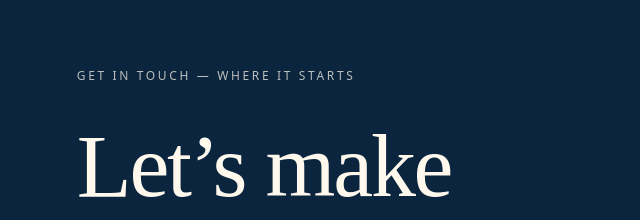
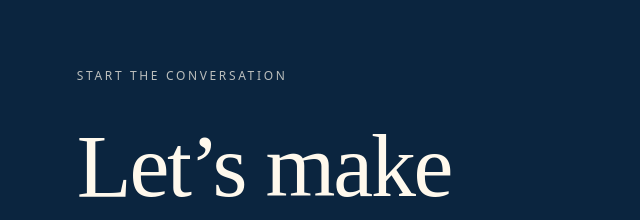
Before and after one commit to nonbreakingspaceltd/nonbreakingspace-holding-page, an Astro site: page / in a window 1280 px wide. Shown: the part 3327-3547 px from the top of the page, 0-640 px from the left. Built offline with nearby package versions, Linux system fonts and the light colour scheme; Astro itself is replaced by a stand-in of ours; some packages are replaced by stand-ins of ours; a web font is replaced by a local one.

Commit message:
fix: update contact section eyebrow text for clarity

```diff
--- a/src/components/Contact/Contact.astro
+++ b/src/components/Contact/Contact.astro
@@ -6,7 +6,7 @@ const email = 'hello@nonbreakingspace.co.uk';
 
 <section id="contact" class="contact on-navy" aria-labelledby="contact-heading">
   <div class="wrap contact__inner">
-    <p class="eyebrow contact__eyebrow" data-reveal>Get in touch &mdash; where it starts</p>
+    <p class="eyebrow contact__eyebrow" data-reveal>Start the conversation</p>
 
     <h2 id="contact-heading" class="t-cta contact__headline" data-reveal style="--reveal-delay: 80ms">
       Let&rsquo;s make something to be <em>proud</em> of.
```
